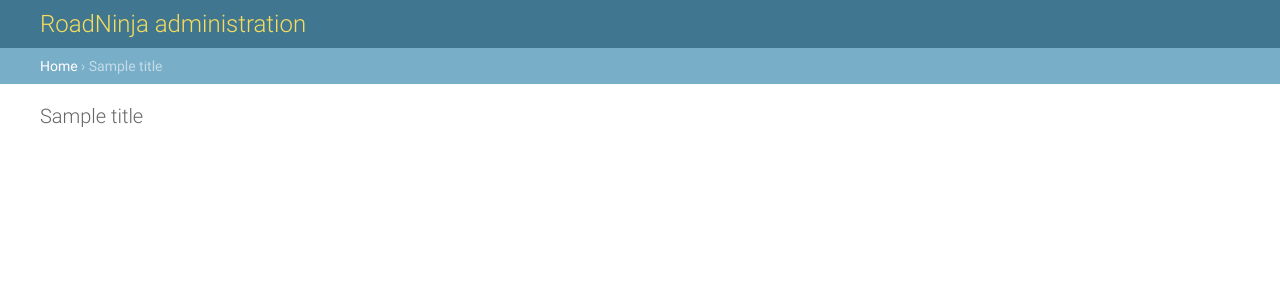
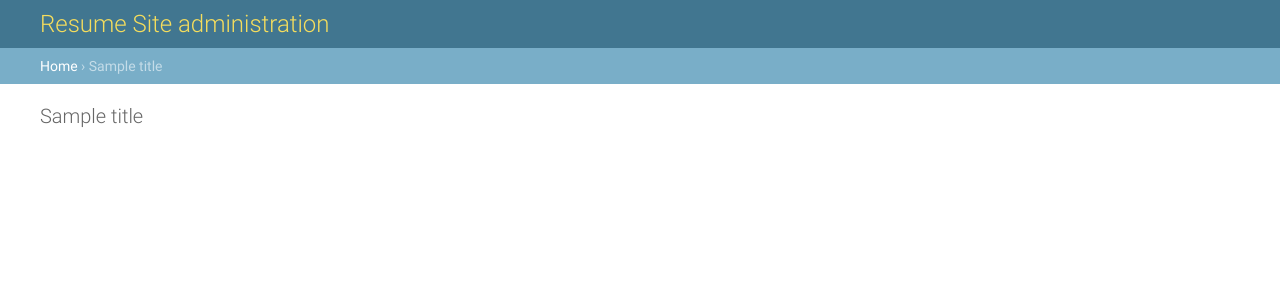
Before and after one commit to taylorrahm/Resume-Site-Builder, a Django app: template resume_site/resumes/templates/admin/base_site.html in a window 1280 px wide. Shown: the top 300 px of the page. Run offline with Django 3.2, Linux system fonts and the light colour scheme; the template is opened without the code that fills it: most values are stand-ins (such as "Sample title", 1, 10 or a date in 2020); parts of the project's set-up code (start-up, migrations or seed data) failed here and were passed over.

Commit message:
Updated branding template

```diff
--- a/resume_site/resumes/templates/admin/base_site.html
+++ b/resume_site/resumes/templates/admin/base_site.html
@@ -1,10 +1,10 @@
 {% extends "admin/base.html" %}
 {% load i18n %}
 
-{% block title %}{{ title }} | {% trans 'RoadNinja site admin' %}{% endblock %}
+{% block title %}{{ title }} | {% trans 'Resume Site site admin' %}{% endblock %}
 
 {% block branding %}
-<h1 id="site-name">{% trans 'RoadNinja administration' %}</h1>
+<h1 id="site-name">{% trans 'Resume Site administration' %}</h1>
 {% endblock %}
 
 {% block nav-global %}{% endblock %}
```
